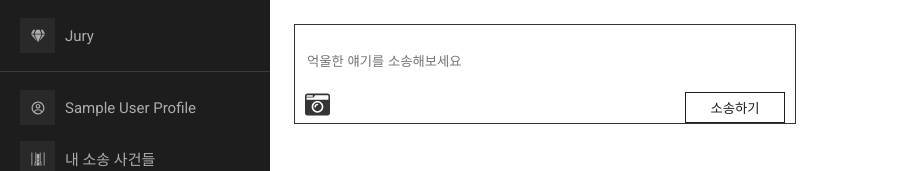
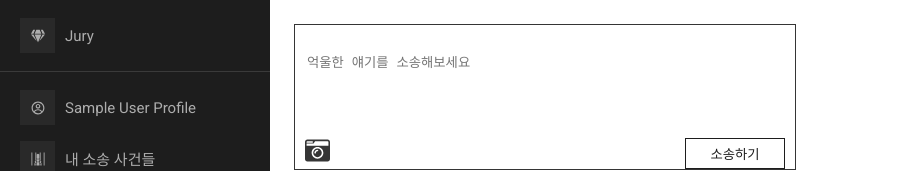
Before and after one commit to Han-D-Peter/jury, a React (Create React App) app: page /#/ in a window 1280 px wide. Shown: the top 171 px of the page, without its empty margins (0-904 px from the left). Built offline with nearby package versions, Linux system fonts and the light colour scheme; no server answers; the database is empty; sample sign-in values are in the browser's storage.

Commit message:
input text box size fixed

```diff
--- a/src/components/IncidentDetail.js
+++ b/src/components/IncidentDetail.js
@@ -12,9 +12,11 @@ const IncidentDetail = ({
   const [editing, setEditing] = useState(false);
   const [newIncident, setNewIncident] = useState(incidentObj.text);
   const [incident, setIncident] = useState([]);
+
   const onDeleteClick = async () => {
     const ok = window.confirm("Are you sure you want to delete this incident?");
     if (ok) {
+      setDetail(false);
       await dbService.doc(`incidents/${incidentObj.id}`).delete();
       await storageService.refFromURL(incidentObj.attachmentUrl).delete();
     }
--- a/src/components/IncidentFactory.js
+++ b/src/components/IncidentFactory.js
@@ -74,20 +74,22 @@ const IncidentFactory = ({ userObj }) => {
         </div>
       )}
       <form onSubmit={onSubmit}>
-        <input
+        <textarea
           className="factoryInput__input"
           value={incident}
           onChange={onChange}
-          type="text"
           placeholder="억울한 얘기를 소송해보세요"
-          maxLength={120}
+          maxLength={8000}
+          required
           style={{
             marginLeft: "10px",
             marginTop: "25px",
-            width: "60%",
-            height: "20px",
+            width: "90%",
+            height: `${(60 + incident.length / 3.5).toFixed(0)}px`,
             border: "none",
             outline: "none",
+            wordBreak: "break-all",
+            resize: "none",
           }}
         />
         <div
--- a/src/routes/Home.js
+++ b/src/routes/Home.js
@@ -51,6 +51,7 @@ const Home = ({ userObj }) => {
             userObj={userObj}
             incidentObj={detailInfo}
             isOwner={detailInfo.creatorId === userObj.uid}
+            setDetail={setDetail}
           />
         ) : null}
       </div>
```
